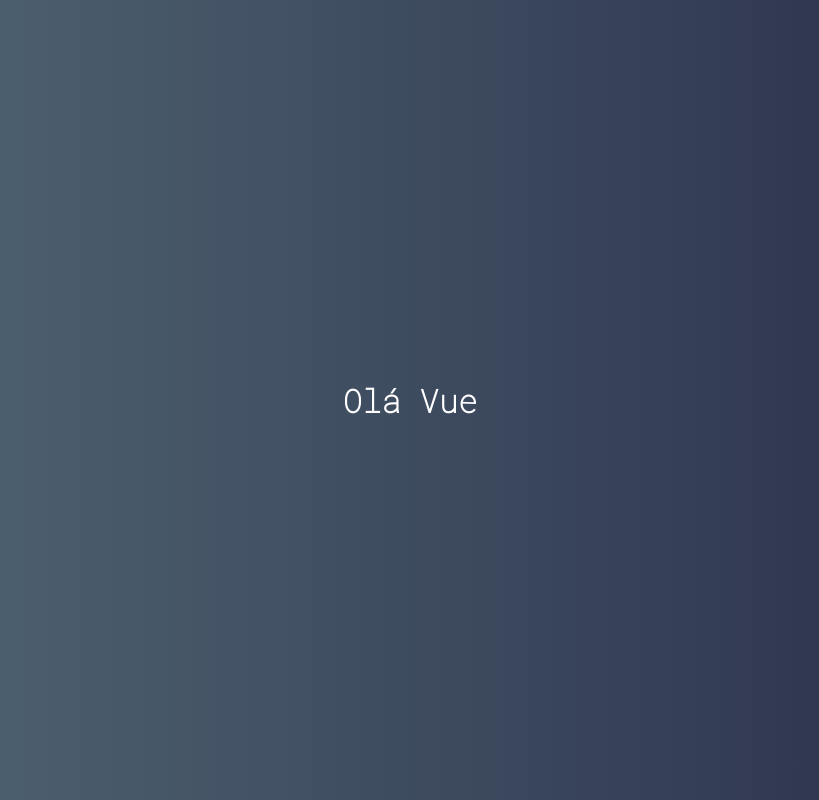
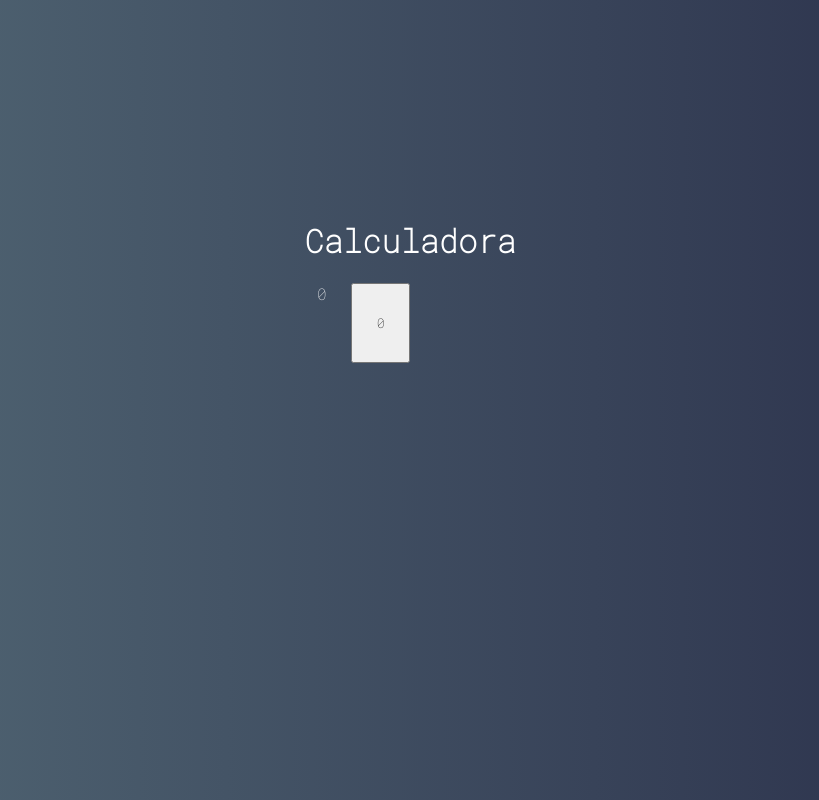
Before and after one commit to lcbessa/calculadora-vue, a Vue app in the folder calculator/: page / in a window 1280 px wide. Shown: the whole page, without its empty margins (230-1049 px from the left). Built offline with nearby package versions, Linux system fonts and the light colour scheme; the HTML template or start-up script is replaced by a standard one.

Commit message:
Seção 20: 334. Criando Componentes

```diff
--- a/calculator/src/App.vue
+++ b/calculator/src/App.vue
@@ -1,11 +1,17 @@
 <template>
   <div id="app">
-    <h1>Olá Vue</h1>
+    <h1>Calculadora</h1>
+    <ComponenteCalculator />
   </div>
 </template>
 
 <script>
-export default {};
+import ComponenteCalculator from "./main/ComponenteCalculator.vue";
+export default {
+  components: {
+    ComponenteCalculator,
+  },
+};
 </script>
 
 <style>
--- /dev/null
+++ b/calculator/src/components/ComponenteButton.vue
@@ -0,0 +1,10 @@
+<template>
+  <button class="button">0</button>
+</template>
+
+<script>
+export default {};
+</script>
+
+<style>
+</style>
--- /dev/null
+++ b/calculator/src/components/ComponenteDisplay.vue
@@ -0,0 +1,10 @@
+<template>
+  <div class="display">0</div>
+</template>
+
+<script>
+export default {};
+</script>
+
+<style>
+</style>
--- /dev/null
+++ b/calculator/src/main/ComponenteCalculator.vue
@@ -0,0 +1,29 @@
+<template>
+  <div class="calculator">
+    <ComponenteDisplay />
+    <ComponenteButton />
+  </div>
+</template>
+
+<script>
+import ComponenteDisplay from "../components/ComponenteDisplay.vue";
+import ComponenteButton from "../components/ComponenteButton.vue";
+export default {
+  components: {
+    ComponenteDisplay,
+    ComponenteButton,
+  },
+};
+</script>
+
+<style>
+.calculator {
+  height: 320px;
+  width: 235px;
+  border-radius: 5px;
+
+  display: grid;
+  grid-template-columns: repeat(4, 25%);
+  grid-template-rows: 1fr 48px 48px 48px 48px 48px;
+}
+</style>
```
